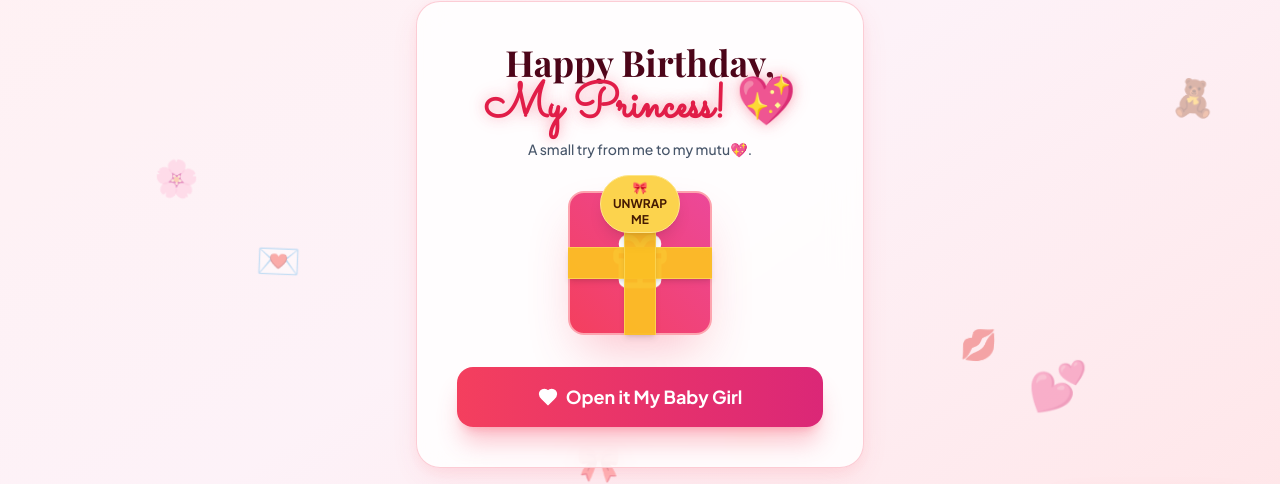
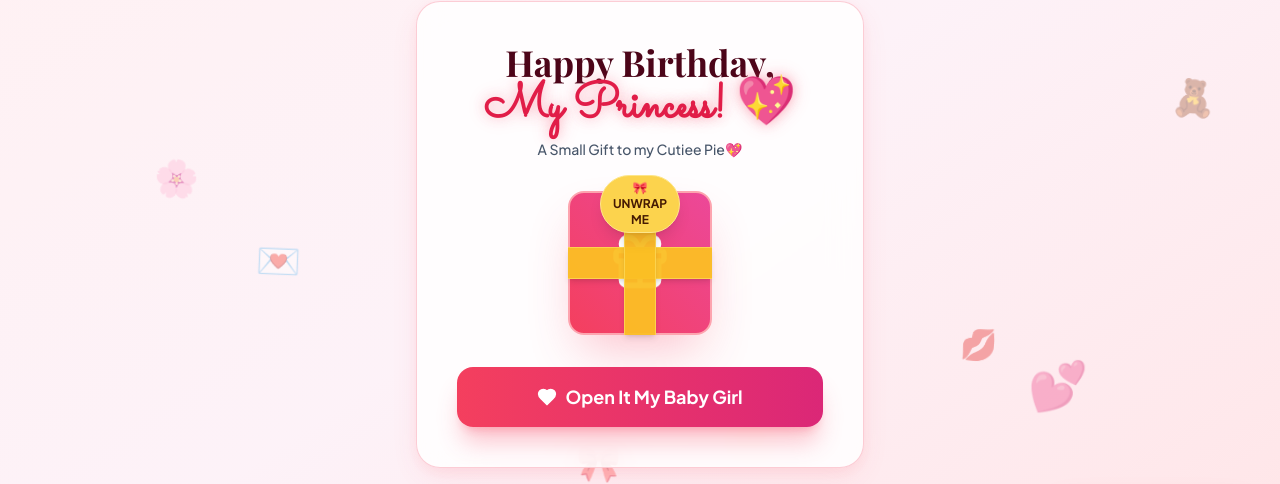
Before and after one commit to aryanadhikari9790-coder/Birthday-, a React (Vite) app: page / in a window 1280 px wide. Shown: the part 229-713 px from the top of the page. Built offline with nearby package versions, Linux system fonts and the light colour scheme; a web font is replaced by a local one.

Commit message:
DynamicNumberCandlesAndEditableCakeText

```diff
--- a/src/components/BirthdayCakeSection.jsx
+++ b/src/components/BirthdayCakeSection.jsx
@@ -1,5 +1,6 @@
 import React, { useState, useEffect, useRef } from 'react';
 import { Flame, Mic, AlertCircle } from 'lucide-react';
+import { birthdayData } from '../config/birthdayData';
 import { triggerFireworks, playPopSound } from '../utils/effects';
 
 export default function BirthdayCakeSection({ onNextPage }) {
@@ -11,6 +12,9 @@ export default function BirthdayCakeSection({ onNextPage }) {
   const audioCtxRef = useRef(null);
   const streamRef = useRef(null);
   const animFrameRef = useRef(null);
+
+  // Parse age digits for number candles (e.g. "24" -> ['2', '4'] or "23" -> ['2', '3'])
+  const ageDigits = (birthdayData.birthdayGirl.age || "24").toString().split('');
 
   // Clean up audio stream when unmounting or candles blown
   const stopMicrophone = () => {
@@ -106,7 +110,7 @@ export default function BirthdayCakeSection({ onNextPage }) {
         <div className="absolute top-1/2 left-1/2 -translate-x-1/2 -translate-y-1/2 w-72 h-72 bg-pink-200/40 rounded-full blur-3xl pointer-events-none" />
 
         <h2 className="font-serif text-3xl md:text-5xl font-bold text-rose-950 mb-6">
-          Blow Out Your Birthday Candles! 🌬️🎂
+          {birthdayData.birthdayGirl.cakeTitle || "Blow Out Your Birthday Candles! 🌬️🎂"}
         </h2>
 
         {/* Real Microphone Status Bar */}
@@ -129,28 +133,31 @@ export default function BirthdayCakeSection({ onNextPage }) {
           </div>
         )}
 
-        {/* Cake Container */}
+        {/* Cake Container with Number Candles */}
         <div
           onClick={candlesBlown ? null : extinguishCandles}
           className="relative max-w-xs mx-auto my-8 flex flex-col items-center justify-center cursor-pointer group"
           title="Click to blow candles manually if mic is off"
         >
-          {/* Candle Flames */}
-          <div className="flex space-x-6 mb-1 z-10">
-            {[1, 2, 3].map((id) => (
-              <div key={id} className="relative flex flex-col items-center">
-                {/* Flame */}
+          {/* NUMBER CANDLES (e.g. 2 and 4 or 2 and 3) */}
+          <div className="flex space-x-4 mb-1 z-10 items-end">
+            {ageDigits.map((digit, idx) => (
+              <div key={idx} className="relative flex flex-col items-center">
+                {/* Flame on top of number */}
                 {!candlesBlown ? (
-                  <div className={`w-5 h-8 bg-gradient-to-t from-amber-500 via-yellow-400 to-amber-200 rounded-full animate-flame shadow-lg shadow-amber-500/80 flex items-center justify-center transition-transform ${
+                  <div className={`w-5 h-7 bg-gradient-to-t from-amber-500 via-yellow-400 to-amber-200 rounded-full animate-flame shadow-lg shadow-amber-500/80 flex items-center justify-center transition-transform ${
                     isListening && blowLevel > 15 ? 'scale-125 -translate-y-1' : ''
                   }`}>
                     <Flame className="w-3 h-3 text-red-600 animate-pulse" />
                   </div>
                 ) : (
-                  <div className="w-2 h-4 bg-slate-400/40 rounded-full animate-ping opacity-50" />
+                  <div className="w-2 h-3 bg-slate-400/40 rounded-full animate-ping opacity-50 mb-1" />
                 )}
-                {/* Candle Stick */}
-                <div className="w-3 h-10 bg-gradient-to-b from-pink-300 to-rose-400 rounded-t-sm shadow-md border-x border-pink-200" />
+
+                {/* Stylized Number Candle Stick */}
+                <div className="w-10 h-14 bg-gradient-to-b from-rose-400 via-pink-500 to-rose-600 text-white font-serif text-2xl font-bold rounded-xl shadow-lg border-2 border-white flex items-center justify-center">
+                  {digit}
+                </div>
               </div>
             ))}
           </div>
@@ -158,7 +165,7 @@ export default function BirthdayCakeSection({ onNextPage }) {
           {/* Cake Layer 1 (Top) */}
           <div className="w-44 h-14 bg-gradient-to-r from-pink-400 via-rose-300 to-pink-400 rounded-t-2xl shadow-md border-t-4 border-white flex items-center justify-center relative">
             <span className="text-xs font-bold text-rose-900 uppercase tracking-widest">
-              {candlesBlown ? "🎂 WISH GRANTED!" : "BLOW AIR 🌬️"}
+              {candlesBlown ? "🎂 WISH GRANTED!" : (birthdayData.birthdayGirl.cakeLayerText || "BLOW AIR 🌬️")}
             </span>
           </div>
 
--- a/src/config/birthdayData.js
+++ b/src/config/birthdayData.js
@@ -5,18 +5,24 @@
 // =========================================================================
 
 export const birthdayData = {
-  // 👑 HER DETAILS (Change these to her name and nickname!)
+  // 👑 HER DETAILS (Change these to her name, nickname, and age!)
   birthdayGirl: {
-    name: "My Princess",             // EDIT: Her name (e.g. Punturu / Princess)
+    name: "My Princess",             // EDIT: Her name
     nickname: "Babe",                 // EDIT: Her nickname
-    age: "24",                        // EDIT: Her age
+    age: "24",                        // EDIT: Her age (e.g. 24 or 23 - candles will automatically match this number!)
     birthDate: "2026-07-26",          // EDIT: Her birthday date
 
-    // EDIT THIS SUBTITLE TEXT:
-    unboxingSubtitle: "A small try from me to my mutu💖.",
+    // EDIT THIS UNBOXING SUBTITLE TEXT:
+    unboxingSubtitle: " A Small Gift to my Cutiee Pie💖",
 
-    // EDIT THIS BUTTON TEXT BELOW:
-    unboxingButtonText: "Open it My Baby Girl",
+    // EDIT THIS UNBOXING BUTTON TEXT:
+    unboxingButtonText: "Open It My Baby Girl",
+
+    // EDIT THIS CAKE SECTION TITLE TEXT BELOW:
+    cakeTitle: "Blow Out Your Birthday Candles! And Say Bye to Your 23 🌬️🎂",
+
+    // EDIT THIS TEXT ON THE CAKE LAYER:
+    cakeLayerText: "BLOW AIR 🌬️",
 
     favoriteColor: "#f43f5e",
   },
```
